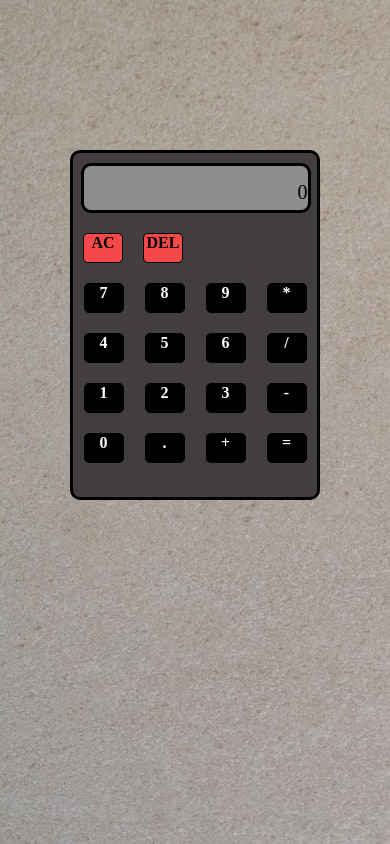
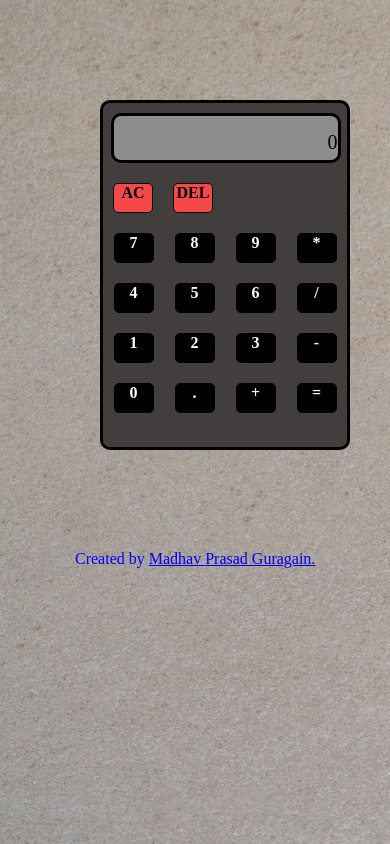
Before and after one commit to Rotion63/calculator, a plain HTML site: page index.html in a window 390 px wide. Drawn offline with Linux system fonts and the light colour scheme.

Commit message:
Adaptive display added

```diff
--- a/index.html
+++ b/index.html
@@ -40,5 +40,7 @@
     </div>
 
     <script type="text/javascript" src="./script.js"></script>
+
+    <footer>  Created by <a href="https://github.com/Rotion63" target="_blank">Madhav Prasad Guragain. </a></footer>
 </body>
 </html>
--- a/style.css
+++ b/style.css
@@ -86,14 +86,13 @@ body{
 }
 
 body{
-    display: flex;
-    justify-content: center;
     background: url(./background.jpg);
 }
 
 .mainWrapper{
     width: 250px;
     height: 350px;
+    margin-left: 550px;
     margin-top: 150px;
     border: black;
     border-style: solid;
@@ -159,3 +158,25 @@ body{
     box-shadow: black;
     cursor: pointer;
 }
+
+footer{
+    color: blue;
+    margin-top: 100px;
+    margin-left: 525px;
+}
+
+@media screen and (max-width: 1024px) {
+
+    body{
+        display: inline;
+        justify-content: center;
+    }
+
+    .mainWrapper{
+        margin: 100px;
+    }
+
+    footer{
+        margin-left:75px;
+    }
+}
```
